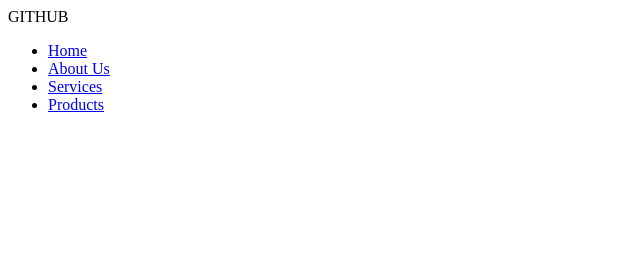
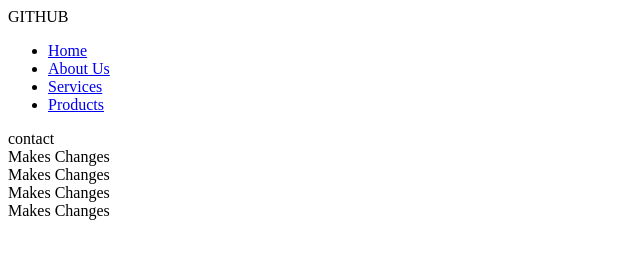
Before and after one commit to delexis/CSD-10.3, a plain HTML site: page index.html in a window 1280 px wide. Shown: the whole page, without its empty margins (0-640 px from the left). Drawn offline with Linux system fonts and the light colour scheme.

Commit message:
div created

```diff
--- a/index.html
+++ b/index.html
@@ -13,6 +13,13 @@
                     <li><a href="#">Products</a></li>
                 </ul>
             </nav>
+            <btton>contact</btton>
         </header>
+        <div>
+            <div>Makes Changes</div>
+            <div>Makes Changes</div>
+            <div>Makes Changes</div>
+            <div>Makes Changes</div>
+        </div>
     </body>
 </html>
```
